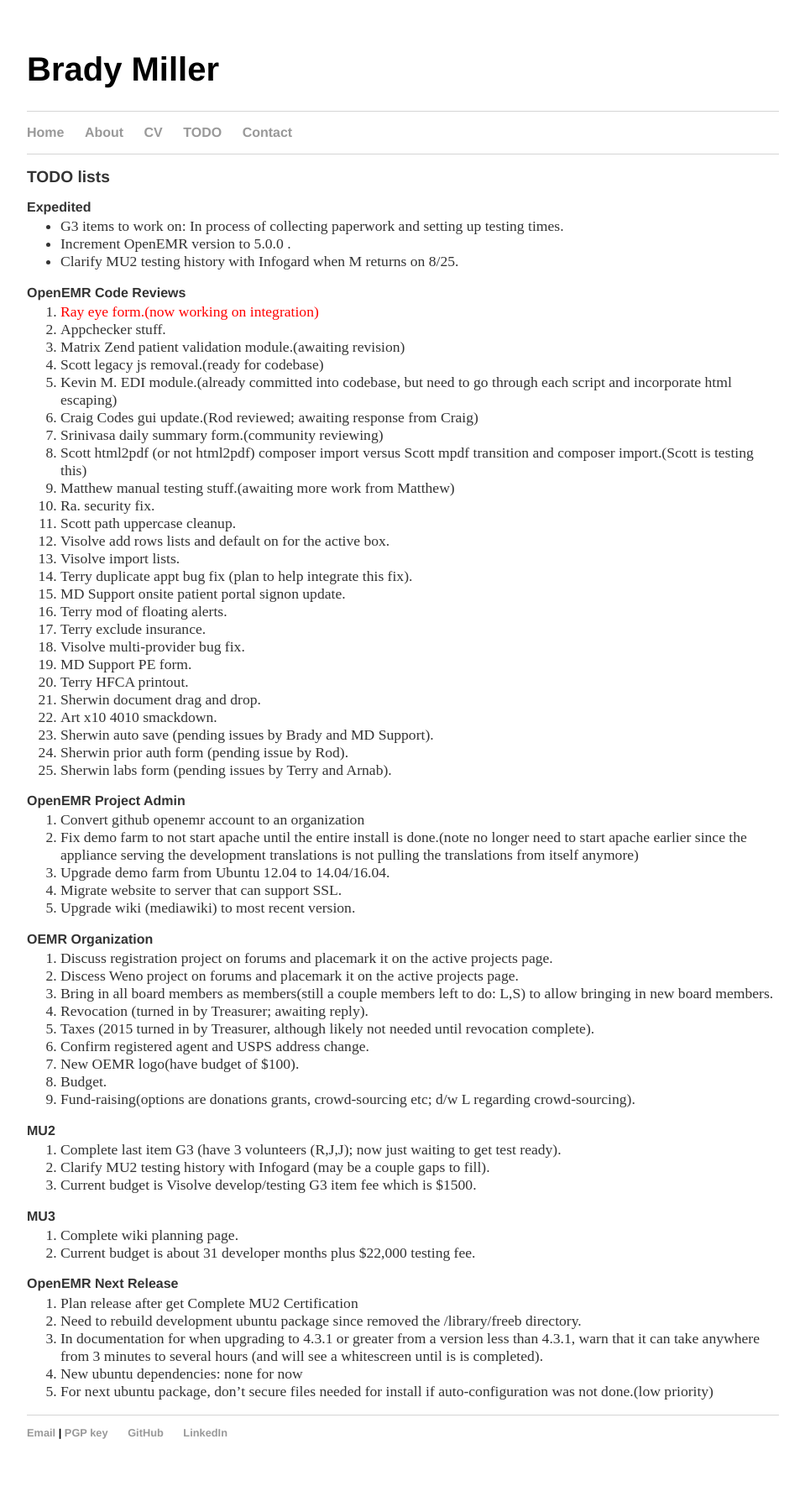
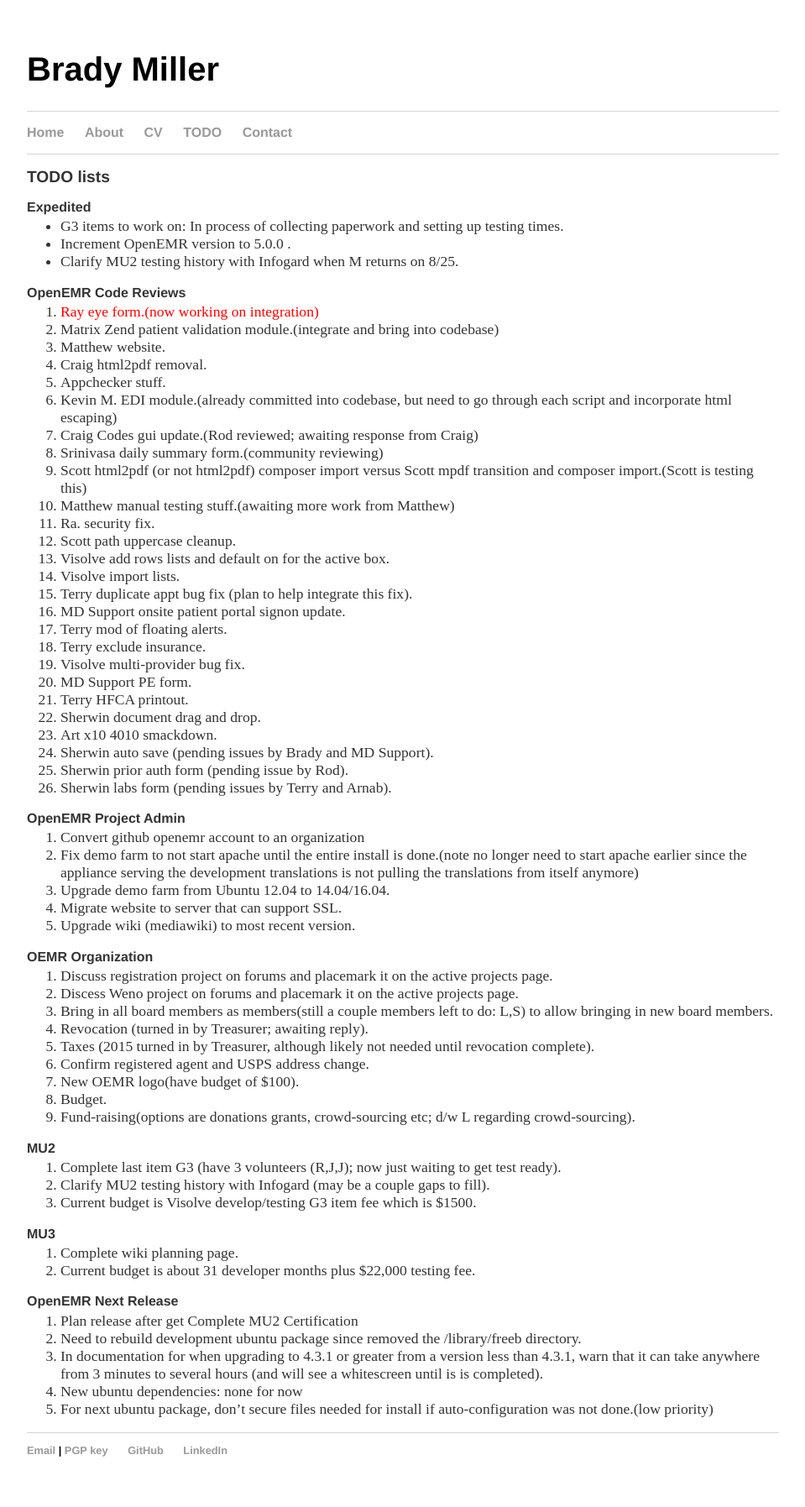
Before and after one commit to bradymiller/bradymiller.github.io, a Jekyll site: the page built from todo/index.md, in a window 1280 px wide. Shown: the whole page at 84% size, without its empty margins (160-1119 px from the left). Built offline with Jekyll 4.4.1, drawn with Linux system fonts in a browser that asks for light colours; before the commit the page ends 1774 px from its top, so only the background shows below that.

Commit message:
Update todo list

```diff
--- a/todo/index.md
+++ b/todo/index.md
@@ -10,9 +10,10 @@
 
 ### OpenEMR Code Reviews
 1. <span style="color: red">Ray eye form.(now working on integration)</span>
+1. Matrix Zend patient validation module.(integrate and bring into codebase)
+1. Matthew website.
+1. Craig html2pdf removal.
 1. Appchecker stuff.
-1. Matrix Zend patient validation module.(awaiting revision)
-1. Scott legacy js removal.(ready for codebase)
 1. Kevin M. EDI module.(already committed into codebase, but need to go through each script and incorporate html escaping)
 1. Craig Codes gui update.(Rod reviewed; awaiting response from Craig)
 1. Srinivasa daily summary form.(community reviewing)
```
